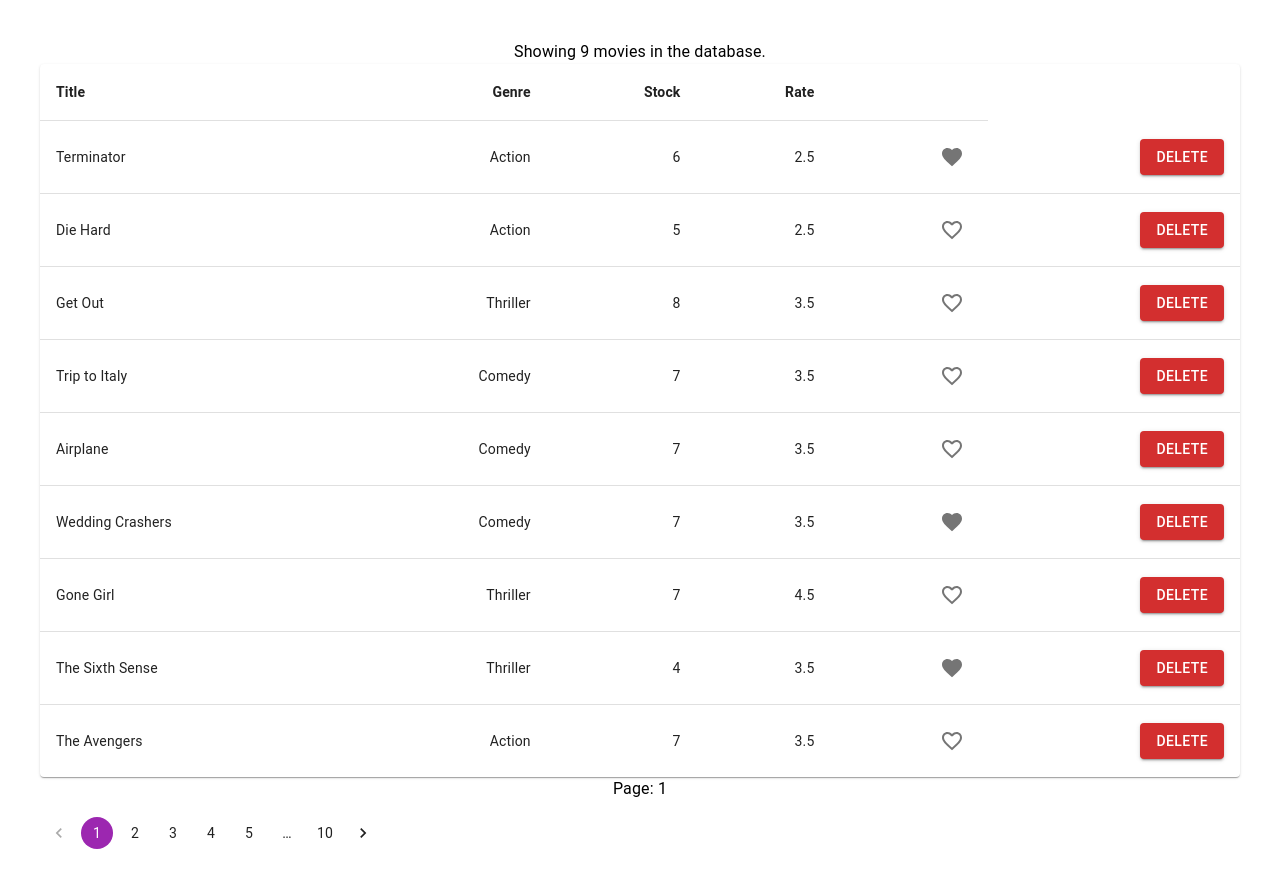
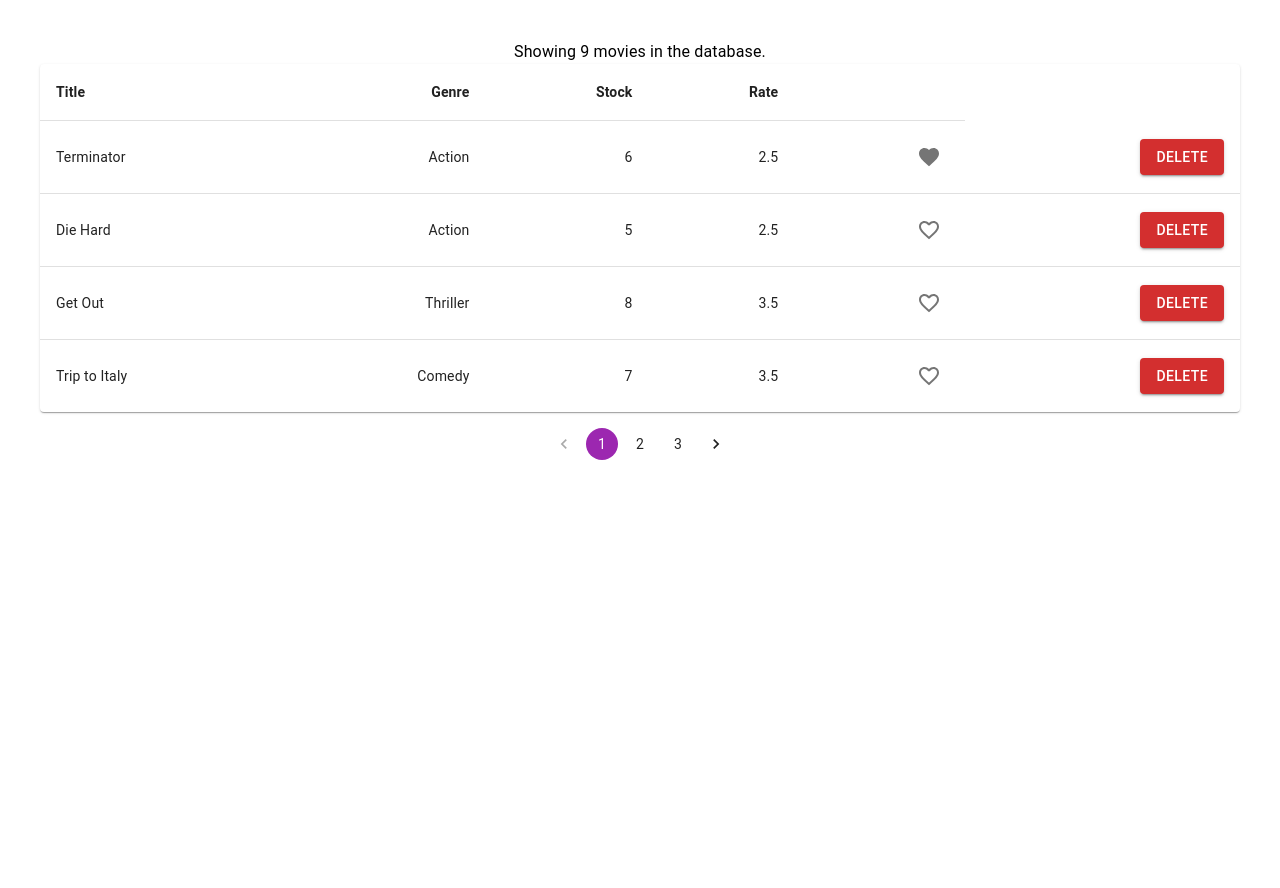
Before and after one commit to BCFCODE/MRT, a React (Vite) app: page / in a window 1280 px wide. After the commit the page ends 800 px from the top, so only its background shows below. Built offline with nearby package versions, Linux system fonts and the light colour scheme.

Commit message:
pagination implemented successfully

```diff
--- a/src/components/MovieTable/TableBody.tsx
+++ b/src/components/MovieTable/TableBody.tsx
@@ -6,15 +6,27 @@
 import { Movie } from "../../types/Movies";
 
 interface Props {
+  numberOfItemsOnEachPage: number;
+  numberOfCurrentPage: number;
   onLike: (currentMovie: Movie) => void;
   onDelete: (id: string) => void;
   movies: Movie[];
 }
 
-const MoviesTableBody = ({ movies, onDelete, onLike }: Props) => {
+const MoviesTableBody = ({
+  movies,
+  onDelete,
+  onLike,
+  numberOfItemsOnEachPage,
+  numberOfCurrentPage
+}: Props) => {
+  const endOfPage =  numberOfCurrentPage * numberOfItemsOnEachPage
+  const startOfPage = endOfPage - numberOfItemsOnEachPage
+  const moviesChunk = movies.slice(startOfPage, endOfPage)
+
   return (
     <TableBody>
-      {movies.map((movie) => (
+      {moviesChunk.map((movie) => (
         <TableRow
           key={movie._id}
           sx={{ "&:last-child td, &:last-child th": { border: 0 } }}
--- a/src/components/Movies.tsx
+++ b/src/components/Movies.tsx
@@ -13,13 +13,15 @@
 export interface IMoviesProps {}
 export interface IMoviesState {
   movies: Movie[];
-  page: number;
+  numberOfCurrentPage: number;
+  numberOfItemsOnEachPage: number;
 }
 
 class Movies extends Component<IMoviesProps, IMoviesState> {
   state = {
     movies: getMovies(),
-    page: 1,
+    numberOfCurrentPage: 1,
+    numberOfItemsOnEachPage: 4,
   };
 
   handleDelete = (id: string) => {
@@ -41,13 +43,14 @@
   };
 
   handlePageChange = (event: React.ChangeEvent<unknown>, value: number) => {
-    this.setState(() => ({ page: value }));
+    this.setState(() => ({ numberOfCurrentPage: value }));
     console.log(event, value);
   };
 
   render() {
-    const { movies, page } = this.state;
+    const { movies, numberOfCurrentPage, numberOfItemsOnEachPage } = this.state;
     const isAnyMovieInDB = movies.length;
+    const pageCount = Math.ceil(isAnyMovieInDB / numberOfItemsOnEachPage);
 
     return (
       <>
@@ -64,6 +67,8 @@
             <Table sx={{ minWidth: "auto" }} aria-label="simple table">
               <MoviesTableHead />
               <MoviesTableBody
+                numberOfCurrentPage={numberOfCurrentPage}
+                numberOfItemsOnEachPage={numberOfItemsOnEachPage}
                 movies={movies}
                 onDelete={(id) => this.handleDelete(id)}
                 onLike={(movie) => this.handleToggleLike(movie)}
@@ -71,12 +76,16 @@
             </Table>
           </TableContainer>
         ) : null}
-        <Stack spacing={2}>
-          <Typography>Page: {page}</Typography>
+        <Stack
+          marginTop={2}
+          alignItems="center"
+          justifyContent="center"
+          spacing={2}
+        >
           <MoviesPagination
-            pageNumber={page}
+            pageNumber={numberOfCurrentPage}
             onPageChange={this.handlePageChange}
-            pageCount={10}
+            pageCount={pageCount}
           />
         </Stack>
       </>
```
